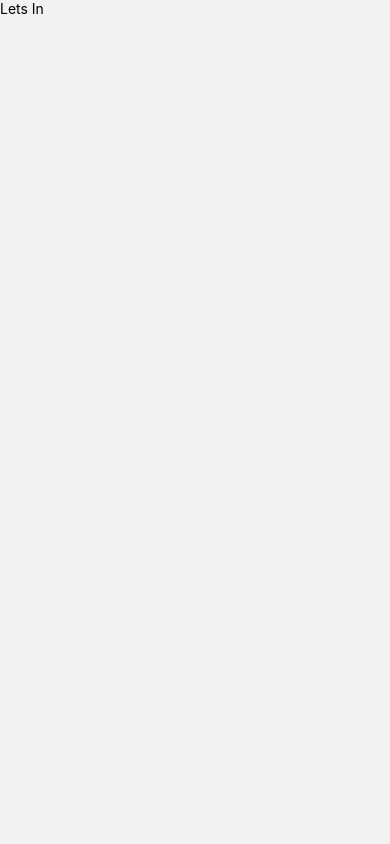
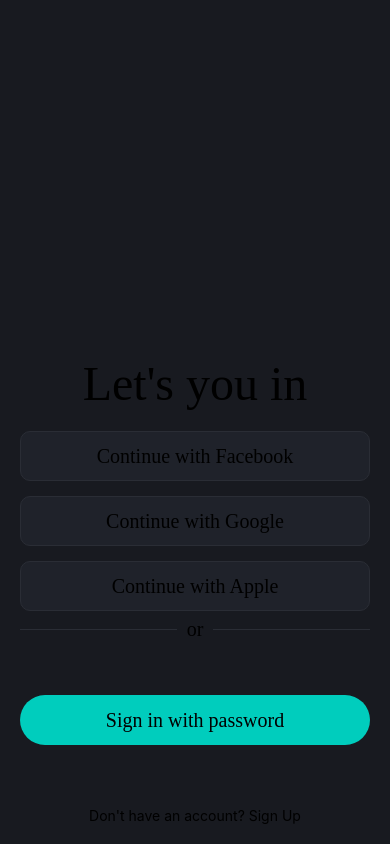
Before and after one commit to SIUSWHY/Bobo-client, a React Native app: screen /LetsIn in a window 390 px wide. Built offline with nearby package versions, Linux system fonts and the light colour scheme.

Commit message:
add new pages

```diff
--- a/App.tsx
+++ b/App.tsx
@@ -6,11 +6,11 @@
  */
 
 import React from 'react';
+import { createNativeStackNavigator } from '@react-navigation/native-stack';
+import { NavigationContainer } from '@react-navigation/native';
+import SignUp from './src/pages/SignUp';
 import Onboarding from './src/pages/Onboarding';
 import LetsIn from './src/pages/LetsIn';
-import { createNativeStackNavigator } from '@react-navigation/native-stack';
-import { NavigationContainer } from '@react-navigation/native';
-import { View } from 'react-native';
 
 const Stack = createNativeStackNavigator();
 
@@ -20,6 +20,7 @@
             <Stack.Navigator screenOptions={{ headerShown: false }} initialRouteName="Home">
                 <Stack.Screen name="Home" component={Onboarding} />
                 <Stack.Screen name="LetsIn" component={LetsIn} />
+                <Stack.Screen name="SignUp" component={SignUp} />
             </Stack.Navigator>
         </NavigationContainer>
     );
--- a/package.json
+++ b/package.json
@@ -15,7 +15,8 @@
     "react": "18.2.0",
     "react-native": "0.72.6",
     "react-native-safe-area-context": "^4.7.4",
-    "react-native-screens": "^3.27.0"
+    "react-native-screens": "^3.27.0",
+    "react-native-vector-icons": "^10.0.2"
   },
   "devDependencies": {
     "@babel/core": "^7.20.0",
@@ -25,6 +26,7 @@
     "@react-native/metro-config": "^0.72.11",
     "@tsconfig/react-native": "^3.0.0",
     "@types/react": "^18.0.24",
+    "@types/react-native-vector-icons": "^6.4.17",
     "@types/react-test-renderer": "^18.0.0",
     "babel-jest": "^29.2.1",
     "eslint": "^8.19.0",
--- /dev/null
+++ b/src/components/BCheckbox/index.tsx
@@ -0,0 +1,40 @@
+import { Pressable, StyleSheet, Text, View } from 'react-native';
+import Icon from 'react-native-vector-icons/FontAwesome';
+import React from 'react';
+
+interface BCheckBoxType {
+    onPress: any;
+    title: string;
+    isChecked: boolean;
+}
+
+function BCheckbox({ onPress, title, isChecked }: BCheckBoxType) {
+    const iconName = isChecked ? 'checkbox-marked' : 'checkbox-blank-outline';
+
+    return (
+        <View style={styles.container}>
+            <Pressable onPress={onPress}>
+                <Icon name={iconName} size={24} color="#000" />
+            </Pressable>
+            <Text style={styles.title}>{title}</Text>
+        </View>
+    );
+}
+
+const styles = StyleSheet.create({
+    container: {
+        justifyContent: 'flex-start',
+        alignItems: 'center',
+        flexDirection: 'row',
+        width: 150,
+        marginTop: 5,
+        marginHorizontal: 5,
+    },
+    title: {
+        fontSize: 16,
+        marginLeft: 5,
+        fontWeight: '600',
+    },
+});
+
+export default BCheckbox;
--- /dev/null
+++ b/src/components/BInput/index.tsx
@@ -0,0 +1,59 @@
+import { useState } from 'react';
+import { StyleSheet, TextInput, TouchableOpacity, View } from 'react-native';
+import Icon from 'react-native-vector-icons/FontAwesome';
+import BColors from '../../utilities/colors';
+
+interface BInputType {
+    placeholder: string;
+    isPassword?: boolean;
+}
+
+function BInput({ placeholder, isPassword = false }: BInputType) {
+    const [isShow, setIsShow] = useState(false);
+
+    return (
+        <View style={styles.searchSection}>
+            <Icon style={styles.searchIcon} name={isPassword ? 'lock' : 'envelope'} size={17} color="#9e9e9e" />
+            {isPassword ? (
+                <TextInput
+                    style={styles.input}
+                    placeholder={placeholder}
+                    secureTextEntry={isShow ? false : true}
+                    underlineColorAndroid="transparent"
+                />
+            ) : (
+                <TextInput style={styles.input} placeholder={placeholder} underlineColorAndroid="transparent" />
+            )}
+            {isPassword && (
+                <TouchableOpacity onPress={() => setIsShow(!isShow)}>
+                    <Icon style={styles.searchIcon} name={isShow ? 'eye' : 'eye-slash'} size={20} color="#9e9e9e" />
+                </TouchableOpacity>
+            )}
+        </View>
+    );
+}
+
+const styles = StyleSheet.create({
+    searchSection: {
+        flexDirection: 'row',
+        justifyContent: 'center',
+        alignItems: 'center',
+        backgroundColor: BColors.grey,
+        borderRadius: 10,
+    },
+    searchIcon: {
+        padding: 10,
+    },
+    input: {
+        flex: 1,
+        paddingTop: 10,
+        paddingRight: 10,
+        paddingBottom: 10,
+        borderRadius: 10,
+        paddingLeft: 0,
+        backgroundColor: BColors.grey,
+        color: BColors.primary,
+    },
+});
+
+export default BInput;
--- /dev/null
+++ b/src/components/BSocialLogin/index.tsx
@@ -0,0 +1,33 @@
+import { StyleSheet, Text, TouchableOpacity } from 'react-native';
+import BColors from '../../utilities/colors';
+
+interface BSocialLoginType {
+    title: string;
+}
+
+function BSocialLogin({ title }: BSocialLoginType) {
+    return (
+        <TouchableOpacity style={styles.container}>
+            <Text style={styles.text}>Continue with {title}</Text>
+        </TouchableOpacity>
+    );
+}
+
+const styles = StyleSheet.create({
+    container: {
+        height: 50,
+        backgroundColor: BColors.grey,
+        borderRadius: 10,
+        borderWidth: 1,
+        borderColor: BColors.grey_10,
+        display: 'flex',
+        justifyContent: 'center',
+    },
+    text: {
+        textAlign: 'center',
+        fontSize: 20,
+        fontFamily: 'Jost-Regular',
+    },
+});
+
+export default BSocialLogin;
--- a/src/components/Button/index.tsx
+++ b/src/components/Button/index.tsx
@@ -1,4 +1,5 @@
 import { StyleSheet, Text, TouchableOpacity } from 'react-native';
+import BColors from '../../utilities/colors';
 
 interface BButtonType {
     callback: any;
@@ -16,7 +17,7 @@
 const styles = StyleSheet.create({
     container: {
         height: 50,
-        backgroundColor: '#00cdbd',
+        backgroundColor: BColors.primary,
         borderRadius: 50,
         display: 'flex',
         justifyContent: 'center',
--- /dev/null
+++ b/src/components/Layout/index.tsx
@@ -0,0 +1,17 @@
+import { ReactNode } from 'react';
+import { StyleSheet, View } from 'react-native';
+import BColors from '../../utilities/colors';
+
+function Layout({ children }: { children: ReactNode }) {
+    return <View style={styles.container}>{children}</View>;
+}
+
+const styles = StyleSheet.create({
+    container: {
+        flex: 1,
+        padding: 20,
+        backgroundColor: BColors.black,
+    },
+});
+
+export default Layout;
--- a/src/components/Stepper/index.tsx
+++ b/src/components/Stepper/index.tsx
@@ -1,5 +1,5 @@
-import { useEffect, useRef } from 'react';
-import { Animated, StyleSheet, Text, View } from 'react-native';
+import { StyleSheet, View } from 'react-native';
+import BColors from '../../utilities/colors';
 
 interface BStepperType {
     count: number;
@@ -21,7 +21,7 @@
 const styles = StyleSheet.create({
     step: {
         height: 7,
-        backgroundColor: '#00cdbd',
+        backgroundColor: BColors.primary,
         borderRadius: 5,
     },
     wrapper: {
--- a/src/pages/LetsIn/index.tsx
+++ b/src/pages/LetsIn/index.tsx
@@ -1,11 +1,71 @@
-import { Text, View } from 'react-native';
+import { StyleSheet, Text, View } from 'react-native';
+import BSocialLogin from '../../components/BSocialLogin';
+import BButton from '../../components/Button';
+import Layout from '../../components/Layout';
+import BColors from '../../utilities/colors';
 
-function LetsIn() {
+function LetsIn({ navigation }) {
     return (
-        <View>
-            <Text>Lets In</Text>
-        </View>
+        <Layout>
+            <View style={styles.img}></View>
+            <Text style={styles.title}>Let's you in</Text>
+            <View style={styles.btnContainer}>
+                <BSocialLogin title="Facebook"></BSocialLogin>
+                <BSocialLogin title="Google"></BSocialLogin>
+                <BSocialLogin title="Apple"></BSocialLogin>
+            </View>
+            <View style={styles.orSection}>
+                <View style={styles.separator}></View>
+                <Text style={styles.orText}>or</Text>
+                <View style={styles.separator}></View>
+            </View>
+            <View style={{ flex: 1 }}>
+                <BButton title="Sign in with password" callback={() => navigation.navigate('SignUp')}></BButton>
+            </View>
+            <Text style={styles.signUp}>
+                Don't have an account?
+                <Text> Sign Up</Text>
+            </Text>
+        </Layout>
     );
 }
 
+const styles = StyleSheet.create({
+    signUp: {
+        textAlign: 'center',
+    },
+    orSection: {
+        display: 'flex',
+        flexDirection: 'row',
+        marginVertical: 10,
+        alignItems: 'center',
+        flex: 1,
+    },
+    orText: {
+        marginHorizontal: 10,
+        fontFamily: 'Jost-Bold',
+        fontSize: 20,
+    },
+    separator: {
+        borderColor: BColors.grey_10,
+        borderBottomWidth: 1,
+        flex: 1,
+        width: '50%',
+    },
+    btnContainer: {
+        flex: 1,
+        marginVertical: 20,
+        rowGap: 15,
+    },
+    img: {
+        flex: 3,
+    },
+    title: {
+        fontSize: 48,
+        fontFamily: 'Jost-Bold',
+        marginHorizontal: 10,
+        textAlign: 'center',
+    },
+});
+
 export default LetsIn;
--- a/src/pages/Onboarding/index.tsx
+++ b/src/pages/Onboarding/index.tsx
@@ -2,6 +2,7 @@
 import BButton from '../../components/Button';
 import BStepper from '../../components/Stepper';
 import { useState } from 'react';
+import Layout from '../../components/Layout';
 
 function Onboarding({ navigation }) {
     const [step, setStep] = useState<number>(0);
@@ -21,23 +22,18 @@
     };
 
     return (
-        <View style={styles.container}>
+        <Layout>
             <View style={styles.img}></View>
             <Text style={styles.title}>{titleArr[step]}</Text>
             <View style={styles.stepperContainer}>
                 <BStepper currentStep={step} count={3}></BStepper>
             </View>
             <BButton title={step < 2 ? 'Next' : 'Get Started'} callback={() => setNewStep()} />
-        </View>
+        </Layout>
     );
 }
 
 const styles = StyleSheet.create({
-    container: {
-        flex: 1,
-        padding: 20,
-        backgroundColor: '#181A20',
-    },
     img: {
         flex: 3,
     },
--- /dev/null
+++ b/src/pages/SignUp/index.tsx
@@ -0,0 +1,40 @@
+import { StyleSheet, Text, View } from 'react-native';
+import Layout from '../../components/Layout';
+import BInput from '../../components/BInput';
+import BCheckbox from '../../components/BCheckbox';
+import { useState } from 'react';
+
+function SignUp() {
+    const [isRemember, setRemember] = useState(false);
+
+    return (
+        <Layout>
+            <Text style={styles.title}>Create your Account</Text>
+            <View style={styles.inputWrapper}>
+                <BInput placeholder="Email"></BInput>
+                <BInput placeholder="Password" isPassword={true}></BInput>
+            </View>
+            <View>
+                <BCheckbox
+                    isChecked={isRemember}
+                    onPress={() => setRemember(!isRemember)}
+                    title="Remember me"
+                ></BCheckbox>
+            </View>
+        </Layout>
+    );
+}
+
+const styles = StyleSheet.create({
+    title: {
+        flex: 1,
+        fontSize: 50,
+        fontFamily: 'Jost-Bold',
+    },
+    inputWrapper: {
+        flex: 1,
+        rowGap: 20,
+    },
+});
+
+export default SignUp;
--- /dev/null
+++ b/src/utilities/colors.ts
@@ -0,0 +1,8 @@
+const BColors = {
+    black: '#181A20',
+    grey: '#1f222a',
+    grey_10: '#2a2d35',
+    primary: '#00cdbd',
+};
+
+export default BColors;
```
Also changed, not shown: 19 other files (tests, documents, lock files or other folders).
